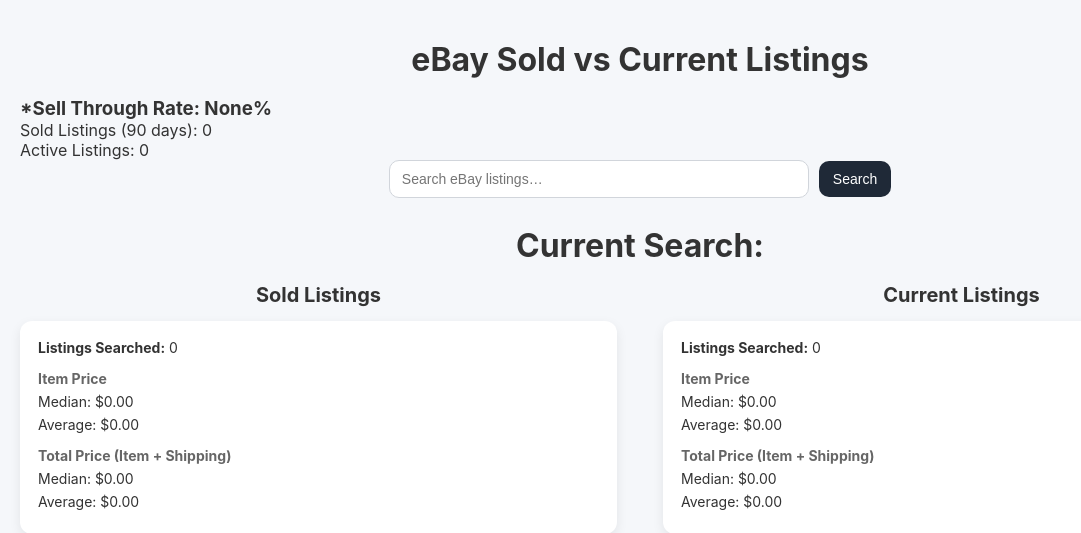
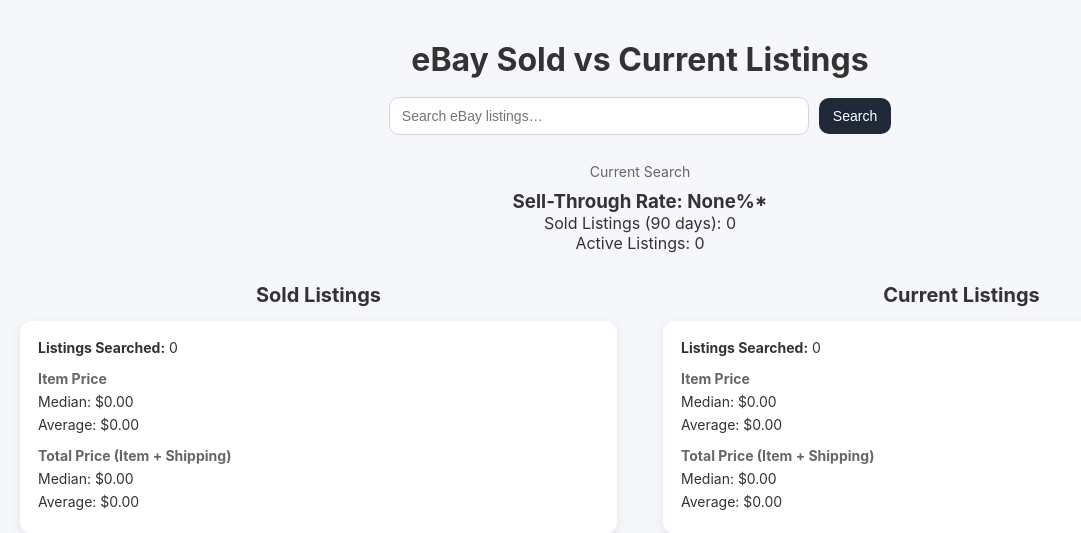
Before and after one commit to cassied1028/ebay-price-analyzer, a FastAPI app: page / in a window 1280 px wide. Shown: the top 533 px of the page, without its empty margins (0-1081 px from the left). Run offline with FastAPI, Linux system fonts and the light colour scheme.

Commit message:
html and css styling

```diff
--- a/backend/templates/index.html
+++ b/backend/templates/index.html
@@ -9,14 +9,6 @@
   <body>
 
     <h1>eBay Sold vs Current Listings</h1>
-
-    <div class="stat">
-      <h3>*Sell Through Rate: {{ sell_through_rate }}%</h3>
-    </div>
-    <div class="stat">
-      <p>Sold Listings (90 days): {{ sold_total }}</p>
-      <p>Active Listings: {{ current_total }}</p>
-    </div>
 
     <!-- Centered Search -->
     <div class="search-container">
@@ -33,6 +25,10 @@
     </div>
 
 
+    <!-- <div class="current-search">
+      <p><strong>Current Search:</strong> {{ current_query }}</p>
+    </div> -->
+
     {% if sold_fewer_words or current_fewer_words %}
     <div class="warning">
       <br>
@@ -42,10 +38,22 @@
     </div>
     {% endif %}
 
+    <!-- <div class="stat">
+      <h3>*Sell-Through Rate: {{ sell_through_rate }}%</h3>
+      <p>Sold Listings (90 days): {{ sold_total }}</p>
+      <p>Active Listings: {{ current_total }}</p>
+    </div> -->
 
-    <div class="stat">
-      <h1>Current Search: {{current_query}}</h1>
+    <div class="summary">
+      <p class="search-label">Current Search</p>
+      <h2>{{ current_query }}</h2>
+
+      <h3>Sell-Through Rate: {{ sell_through_rate }}%*</h3>
+
+      <p>Sold Listings (90 days): {{ sold_total }}</p>
+      <p>Active Listings: {{ current_total }}</p>
     </div>
+
     <!-- Split Layout -->
     <div class="split-container">
 
--- a/web/styles.css
+++ b/web/styles.css
@@ -162,3 +162,18 @@
     display: none;
   }
 }
+
+.summary {
+  text-align: center;
+  margin: 20px 0 30px 0;
+}
+
+.summary h2 {
+  margin: 5px 0 10px 0;
+}
+
+.search-label {
+  font-size: 14px;
+  color: #666;
+  margin-bottom: 0;
+}
```
